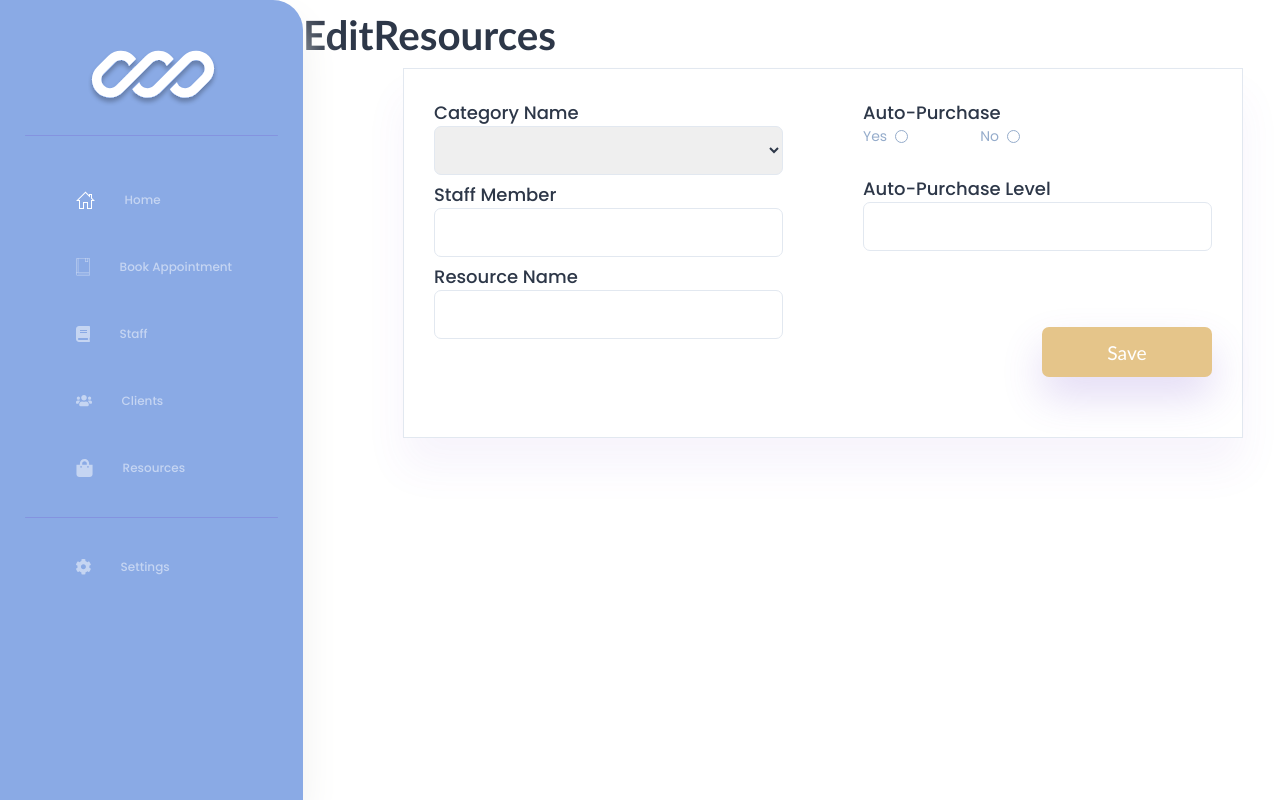
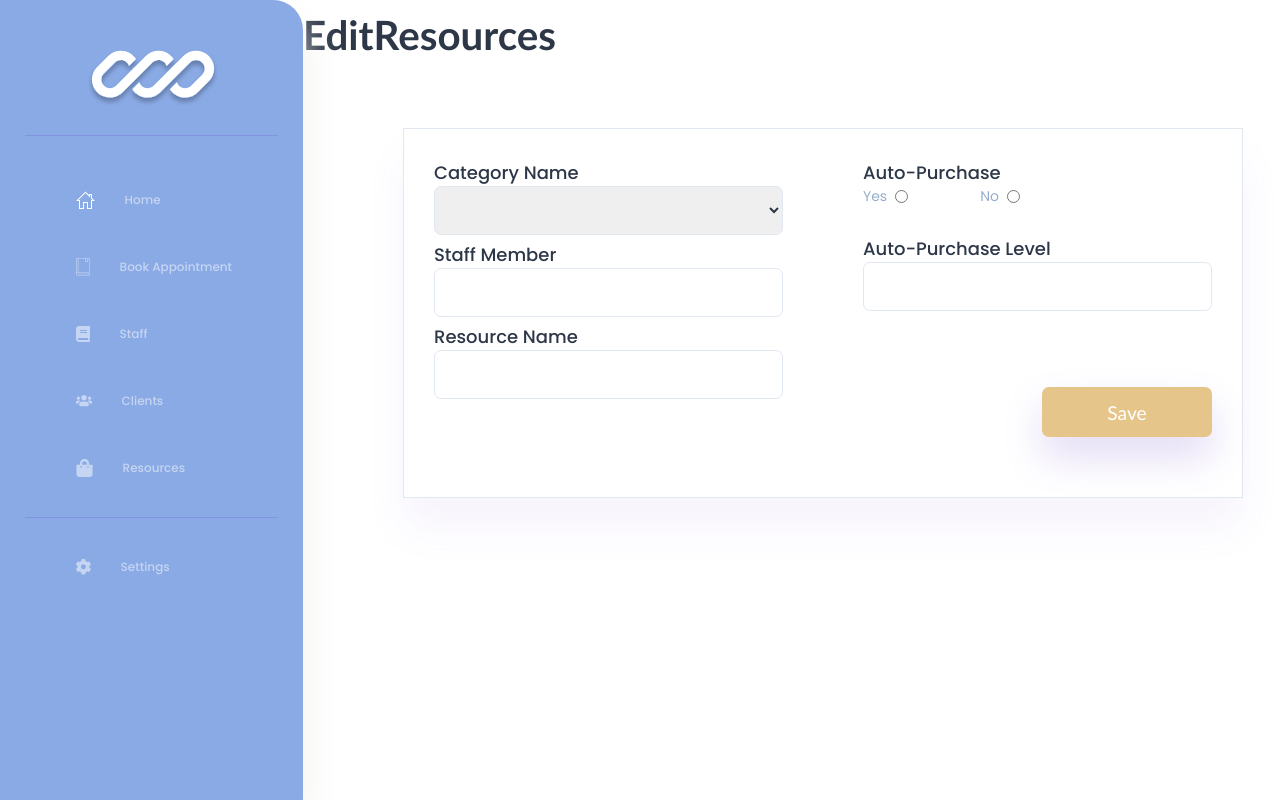
Before and after one commit to nology-tech/Tahiti-Client-Project, a React (Create React App) app: page /edit-resources in a window 1280 px wide. Built offline with nearby package versions, Linux system fonts and the light colour scheme.

Commit message:
Modified a styling for the ResourceForm and EditResources page

```diff
--- a/src/components/Forms/ResourceForm/ResourceForm.scss
+++ b/src/components/Forms/ResourceForm/ResourceForm.scss
@@ -1,5 +1,5 @@
 @use "../../../styles/variables" as *;
-@use "../../../styles/main.scss" as *;
+// @use "../../../styles/main.scss" as *;
 
 .resource-form-container {
   display: flex;
@@ -15,6 +15,7 @@
   border: 1px solid #e2e8f0;
   box-shadow: 0px 30px 40px rgba(114, 75, 203, 0.06);
   width: auto;
+  margin-top: 60px;
 
   &__label {
     font-size: 18px;
@@ -45,12 +46,12 @@
     }
 
     &--button {
-      -webkit-appearance: none;
-      width: 13px;
-      height: 13px;
-      border-radius: 50%;
-      outline: none;
-      border: 1px solid #95accb;
+      //   -webkit-appearance: none;
+      //   width: 13px;
+      //   height: 13px;
+      //   border-radius: 50%;
+      //   outline: none;
+      //   border: 1px solid #95accb;
       margin-right: 12px;
     }
   }
@@ -78,6 +79,7 @@
     box-shadow: 0px 30px 40px rgba(114, 75, 203, 0.06);
     width: auto;
     margin-left: 100px;
+    margin-top: 60px;
 
     &__left {
       display: flex;
@@ -142,12 +144,12 @@
         }
 
         .radio-buttons-input {
-          -webkit-appearance: none;
-          width: 13px;
-          height: 13px;
-          border-radius: 50%;
-          outline: none;
-          border: 1px solid #95accb;
+          //   -webkit-appearance: none;
+          //   width: 13px;
+          //   height: 13px;
+          //   border-radius: 50%;
+          //   outline: none;
+          //   border: 1px solid #95accb;
           margin-right: 72px;
         }
       }
--- a/src/pages/EditResources/EditResources.jsx
+++ b/src/pages/EditResources/EditResources.jsx
@@ -9,8 +9,7 @@ const EditResources = () => {
       <SideNav />
       <div className="edit-resources__container">
         <h1>EditResources</h1>
-
-        <ResourceForm />
+        <ResourceForm className="edit-resources__container--form" />
       </div>
     </div>
   );
--- a/src/pages/EditResources/EditResources.scss
+++ b/src/pages/EditResources/EditResources.scss
@@ -1,9 +1,14 @@
 .edit-resources {
   height: 100vh;
-  display: flex;
 
   &__container {
     display: flex;
     flex-direction: column;
   }
 }
+
+@media screen and (min-width: 720px) {
+  .edit-resources {
+    display: flex;
+  }
+}
```
